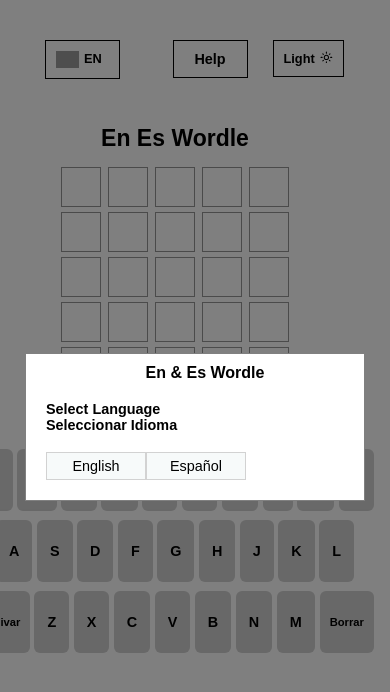
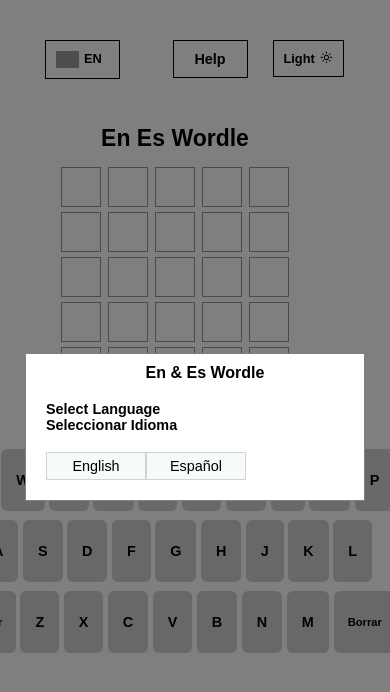
Before and after one commit to josephBabal/En-Es-Wordle, a Next.js app in the folder frontend/: page / in a window 390 px wide. Shown: the top 692 px of the page. Built offline with nearby package versions, Linux system fonts and the light colour scheme; grey boxes are pictures that could not be loaded.

Commit message:
fixed sizing

```diff
--- a/frontend/src/styles/Keyboard.module.css
+++ b/frontend/src/styles/Keyboard.module.css
@@ -123,16 +123,15 @@
     gap: 0.5px;
   }
 
-  .letter,
-  .special {
-    padding: 23px 13px;
+  .letter {
+    padding: 23px 15px;
     margin: 2px;
     font-size: 0.9rem;
   }
 
   .special {
     font-size: 0.7rem;
-    padding: 10px;
+    padding: 10px 14px;
   }
 }
 
```
